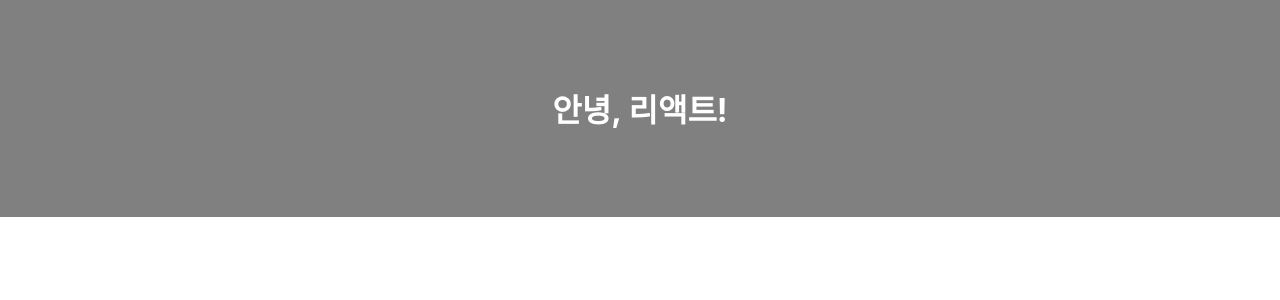
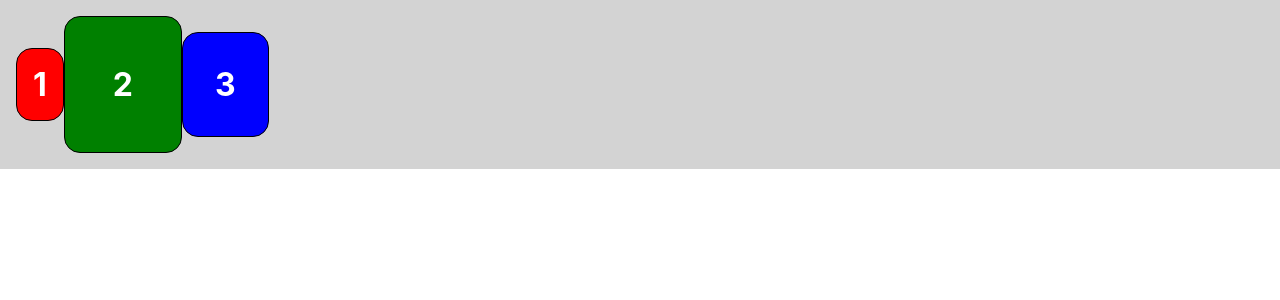
Before and after one commit to SeongEon-P/React-Class, a React (Create React App) app: page / in a window 1280 px wide. Shown: the top 300 px of the page. Built offline with nearby package versions, Linux system fonts and the light colour scheme.

Commit message:
CSS : styled-component사용

```diff
--- a/src/chapter15/Blocks.jsx
+++ b/src/chapter15/Blocks.jsx
@@ -1,10 +1,11 @@
+import React from "react";
 import styled from "styled-components";
 
 const Wrapper = styled.div`
     padding: 1rem;
     display: flex;
     flex-direction: row;
-    align-items: flex-start;
+    align-items: baseline;
     justify-content: flex-start;
     background-color: lightgrey;
 `;
--- a/src/chapter15/MainPage1.jsx
+++ b/src/chapter15/MainPage1.jsx
@@ -14,12 +14,27 @@ const Title = styled.h1`
     text-align: center;
     `;
 
+const Button=styled.button`
+    color:${props=>props.dark?"white":"dark"};
+    background:${props=>props.dark?"black":"white"};
+    border:1px solid black;
+    `;
+
+const RoundedButton = styled(Button)`
+    border-radius: 16px;
+`;
+
+
 function MainPage1(props){
     return(
         <Wrapper>
             <Title>
                 안녕, 리액트!
             </Title>
+            <Button>Normal</Button>
+            <Button dark>Dark</Button>
+            <RoundedButton>RoundButton</RoundedButton>
+            <RoundedButton dark>RoundButton</RoundedButton>
         </Wrapper>
     );
 }
--- a/src/index.js
+++ b/src/index.js
@@ -33,6 +33,7 @@ import MainTest from './chapter14/MainTest';
 import MainContent from './chapter14/MainContent';
 import DarkOrLight from './chapter14/DarkOrLight';
 import MainPage1 from './chapter15/MainPage1';
+import Blocks from './chapter15/Blocks';
 
 const root = ReactDOM.createRoot(document.getElementById('root'));
 // setInterval( () => {
@@ -68,7 +69,8 @@ const root = ReactDOM.createRoot(document.getElementById('root'));
       {/* {<MainTest />} */}
       {/* {<MainContent />} */}
       {/* {<DarkOrLight />} */}
-      {<MainPage1 />}
+      {/* {<MainPage1 />} */}
+      {<Blocks />}
 
     </React.StrictMode>
   );
```
